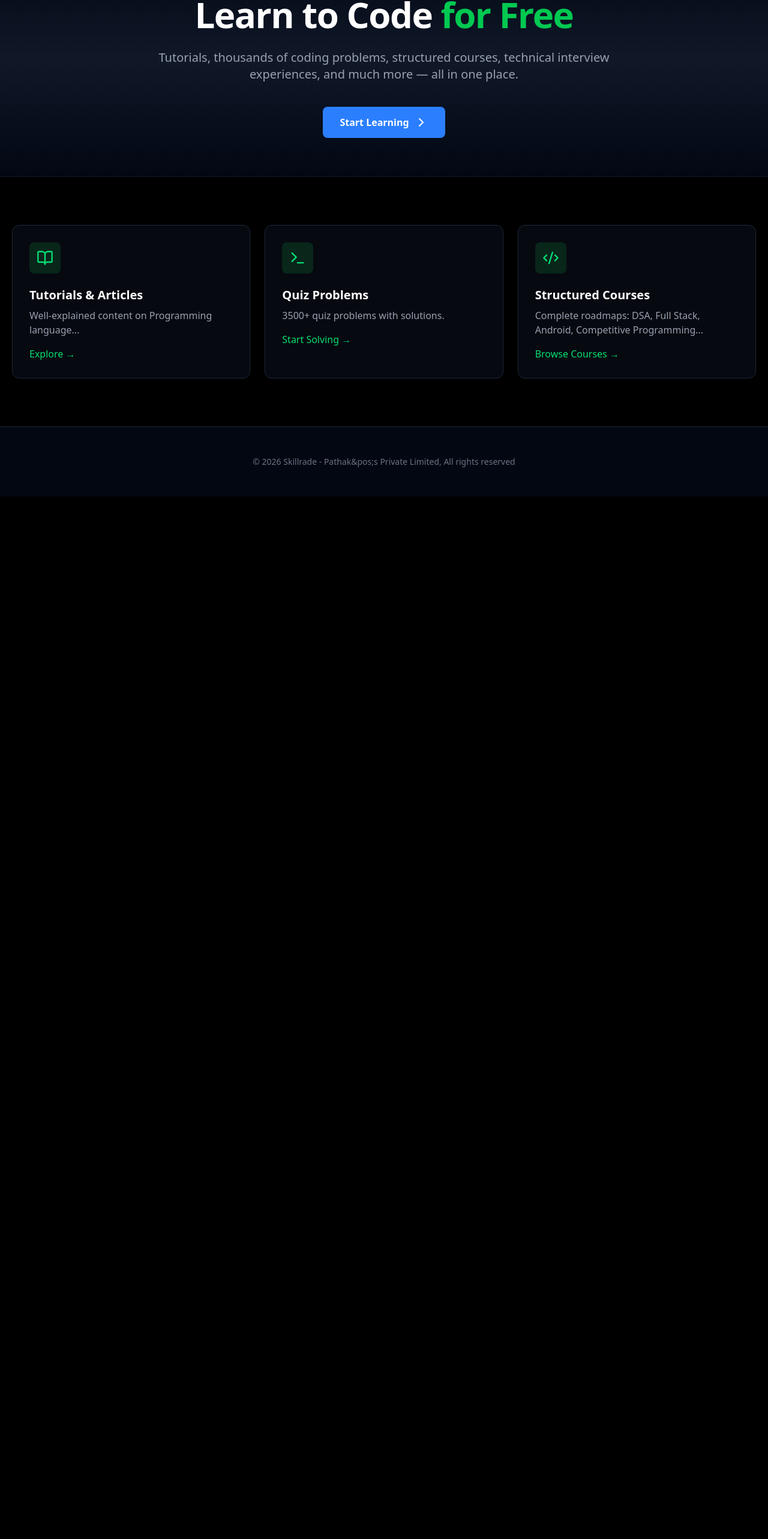
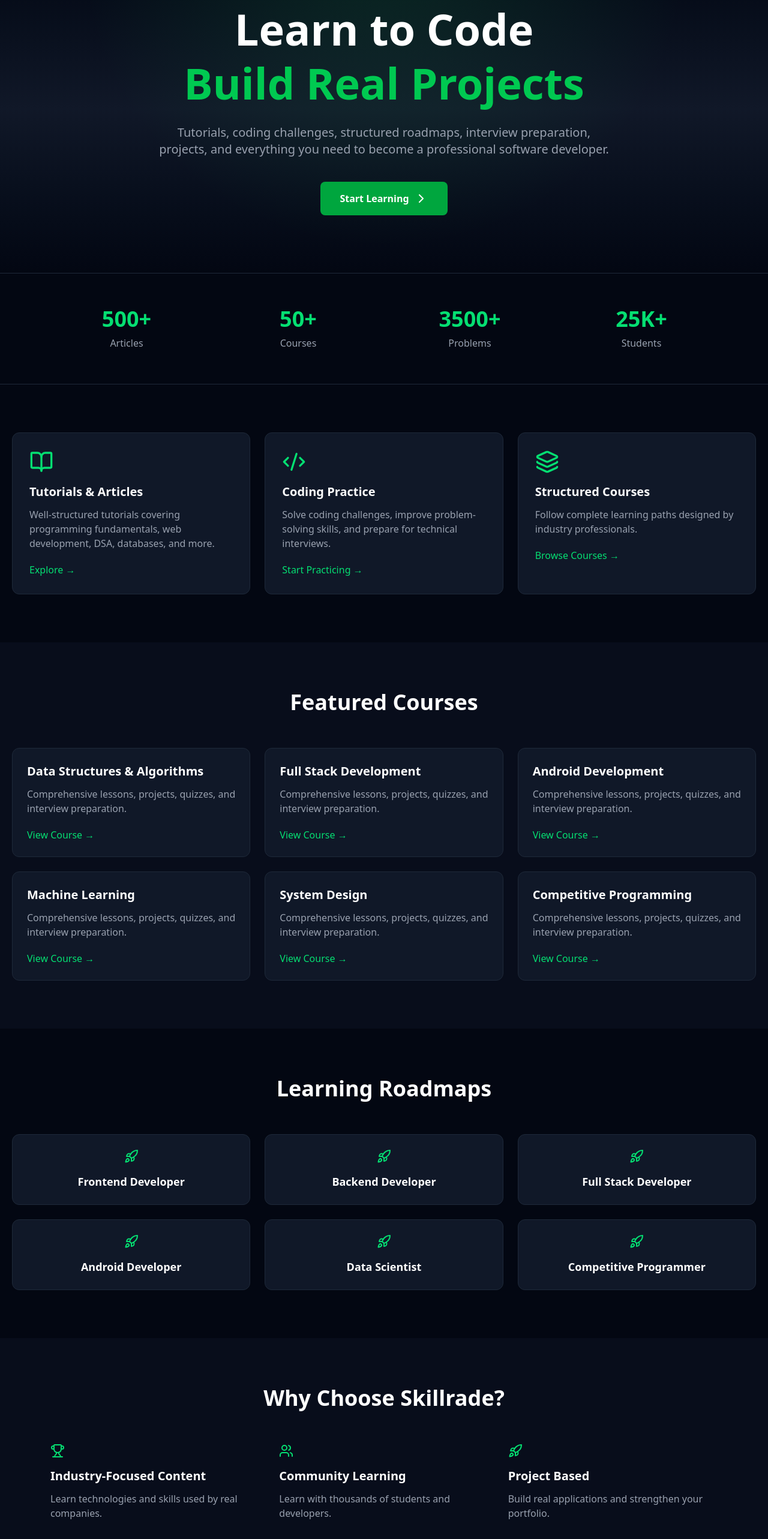
Before and after one commit to madhav0027/skillrade, a React (Vite) app in the folder frontend/skillrade-frontend/: page / in a window 1280 px wide. Shown: the part 175-2741 px from the top of the page at 60% size. Before the commit the page ends 1003 px from the top, so only its background shows below. Built offline with nearby package versions, Linux system fonts and the light colour scheme; no server answers.

Commit message:
Update Homepage:

```diff
--- a/frontend/skillrade-frontend/src/HomePage/Homepage.jsx
+++ b/frontend/skillrade-frontend/src/HomePage/Homepage.jsx
@@ -1,28 +1,75 @@
-// src/App.jsx
-
 import React from "react";
-import { Code2, BookOpen, Terminal, ChevronRight } from "lucide-react";
+import {
+  Code2,
+  BookOpen,
+  ChevronRight,
+  Rocket,
+  Users,
+  Trophy,
+  Layers,
+} from "lucide-react";
 import { useNavigate } from "react-router-dom";
 
 function HomePage() {
   const navigate = useNavigate();
+
+  const courses = [
+    "Data Structures & Algorithms",
+    "Full Stack Development",
+    "Android Development",
+    "Machine Learning",
+    "System Design",
+    "Competitive Programming",
+  ];
+
+  const roadmaps = [
+    "Frontend Developer",
+    "Backend Developer",
+    "Full Stack Developer",
+    "Android Developer",
+    "Data Scientist",
+    "Competitive Programmer",
+  ];
+
+  const technologies = [
+    "React",
+    "Node.js",
+    "JavaScript",
+    "Java",
+    "Python",
+    "MongoDB",
+    "Express",
+    "MySQL",
+    "Tailwind CSS",
+    "Firebase",
+    "Git",
+    "Docker",
+  ];
+
   return (
-    <div>
-      {/* ─── HERO SECTION ─────────────────────────────────────────────── */}
-      <section className="relative border-b border-gray-800/50 bg-gradient-to-b from-gray-950 via-gray-900 to-gray-950 pb-16 pt-12 md:pt-20">
-        <div className="mx-auto max-w-6xl px-5 text-center">
-          <h1 className="text-4xl md:text-6xl font-extrabold tracking-tight leading-tight text-white">
-            Learn to Code <span className="text-green-500">for Free</span>
+    <div className="bg-gray-950 text-white min-h-screen">
+      {/* HERO SECTION */}
+      <section className="relative overflow-hidden border-b border-gray-800 bg-gradient-to-b from-gray-950 via-gray-900 to-gray-950">
+        <div className="absolute inset-0 bg-[radial-gradient(circle_at_top,rgba(34,197,94,0.15),transparent_60%)]"></div>
+
+        <div className="relative max-w-7xl mx-auto px-5 py-24 text-center">
+          <h1 className="text-5xl md:text-7xl font-extrabold leading-tight">
+            Learn to Code
+            <span className="block text-green-500">
+              Build Real Projects
+            </span>
           </h1>
-          <p className="mt-5 text-lg md:text-xl text-gray-400 max-w-3xl mx-auto">
-            Tutorials, thousands of coding problems, structured courses,
-            technical interview experiences, and much more — all in one place.
+
+          <p className="mt-6 max-w-3xl mx-auto text-lg md:text-xl text-gray-400">
+            Tutorials, coding challenges, structured roadmaps, interview
+            preparation, projects, and everything you need to become a
+            professional software developer.
           </p>
 
-          <div className="mt-10 flex flex-wrap justify-center gap-4">
+          <div className="mt-10 flex justify-center">
             <button
               onClick={() => navigate("/Dashboard")}
-              className="group flex items-center gap-2 rounded-lg bg-blue-500 px-7 py-3.5 font-semibold text-white hover:bg-green-700 transition-all"
+              className="group flex items-center gap-2 rounded-lg bg-green-600 px-8 py-4 font-semibold hover:bg-green-700 transition"
             >
               Start Learning
               <ChevronRight className="group-hover:translate-x-1 transition-transform" />
@@ -31,55 +78,89 @@
         </div>
       </section>
 
-      {/* ─── QUICK ACCESS CARDS ──────────────────────────────────────── */}
-      <section className="py-16 md:py-20">
-        <div className="mx-auto max-w-7xl px-5 grid gap-6 md:grid-cols-3">
-          <div className="group rounded-xl border border-gray-800 bg-gray-900/40 p-7 hover:border-green-700/60 transition-all hover:shadow-xl hover:shadow-green-950/20">
-            <div className="mb-4 inline-block rounded-lg bg-green-900/40 p-3">
-              <BookOpen className="h-7 w-7 text-green-400" />
-            </div>
-            <h3 className="text-xl text-white font-bold mb-2">
+      {/* STATS */}
+      <section className="py-14 border-b border-gray-800">
+        <div className="max-w-6xl mx-auto px-5 grid grid-cols-2 md:grid-cols-4 gap-8 text-center">
+          <div>
+            <h2 className="text-4xl font-bold text-green-400">500+</h2>
+            <p className="text-gray-400 mt-2">Articles</p>
+          </div>
+
+          <div>
+            <h2 className="text-4xl font-bold text-green-400">50+</h2>
+            <p className="text-gray-400 mt-2">Courses</p>
+          </div>
+
+          <div>
+            <h2 className="text-4xl font-bold text-green-400">3500+</h2>
+            <p className="text-gray-400 mt-2">Problems</p>
+          </div>
+
+          <div>
+            <h2 className="text-4xl font-bold text-green-400">25K+</h2>
+            <p className="text-gray-400 mt-2">Students</p>
+          </div>
+        </div>
+      </section>
+
+      {/* QUICK ACCESS */}
+      <section className="py-20">
+        <div className="max-w-7xl mx-auto px-5 grid md:grid-cols-3 gap-6">
+          <div className="rounded-xl border border-gray-800 bg-gray-900 p-7 hover:border-green-600 transition">
+            <BookOpen className="h-10 w-10 text-green-400 mb-4" />
+
+            <h3 className="text-xl font-bold mb-3">
               Tutorials & Articles
             </h3>
+
             <p className="text-gray-400">
-              Well-explained content on Programming language...
+              Well-structured tutorials covering programming fundamentals,
+              web development, DSA, databases, and more.
             </p>
+
             <a
               href="/articles"
-              className="mt-4 inline-flex items-center text-green-400 hover:text-green-300"
+              className="inline-block mt-5 text-green-400"
             >
               Explore →
             </a>
           </div>
 
-          <div className="group rounded-xl border border-gray-800 bg-gray-900/40 p-7 hover:border-green-700/60 transition-all hover:shadow-xl hover:shadow-green-950/20">
-            <div className="mb-4 inline-block rounded-lg bg-green-900/40 p-3">
-              <Terminal className="h-7 w-7 text-green-400" />
-            </div>
-            <h3 className="text-xl text-white font-bold mb-2">Quiz Problems</h3>
-            <p className="text-gray-400">3500+ quiz problems with solutions.</p>
+          <div className="rounded-xl border border-gray-800 bg-gray-900 p-7 hover:border-green-600 transition">
+            <Code2 className="h-10 w-10 text-green-400 mb-4" />
+
+            <h3 className="text-xl font-bold mb-3">
+              Coding Practice
+            </h3>
+
+            <p className="text-gray-400">
+              Solve coding challenges, improve problem-solving skills,
+              and prepare for technical interviews.
+            </p>
+
             <a
-              href="/quizlist"
-              className="mt-4 inline-flex items-center text-green-400 hover:text-green-300"
+              href="/practice"
+              className="inline-block mt-5 text-green-400"
             >
-              Start Solving →
+              Start Practicing →
             </a>
           </div>
 
-          <div className="group rounded-xl border border-gray-800 bg-gray-900/40 p-7 hover:border-green-700/60 transition-all hover:shadow-xl hover:shadow-green-950/20">
-            <div className="mb-4 inline-block rounded-lg bg-green-900/40 p-3">
-              <Code2 className="h-7 w-7 text-green-400" />
-            </div>
-            <h3 className="text-xl text-white font-bold mb-2">
+          <div className="rounded-xl border border-gray-800 bg-gray-900 p-7 hover:border-green-600 transition">
+            <Layers className="h-10 w-10 text-green-400 mb-4" />
+
+            <h3 className="text-xl font-bold mb-3">
               Structured Courses
             </h3>
+
             <p className="text-gray-400">
-              Complete roadmaps: DSA, Full Stack, Android, Competitive
-              Programming...
+              Follow complete learning paths designed by industry
+              professionals.
             </p>
+
             <a
               href="/course"
-              className="mt-4 inline-flex items-center text-green-400 hover:text-green-300"
+              className="inline-block mt-5 text-green-400"
             >
               Browse Courses →
             </a>
@@ -87,12 +168,185 @@
         </div>
       </section>
 
-      {/* You can continue adding more sections: Popular Topics, Top Articles, Recommended Courses, Footer etc. */}
+      {/* FEATURED COURSES */}
+      <section className="py-20 bg-gray-900/40">
+        <div className="max-w-7xl mx-auto px-5">
+          <h2 className="text-4xl font-bold text-center mb-14">
+            Featured Courses
+          </h2>
 
-      {/* Footer placeholder */}
-      <footer className="border-t border-gray-800 bg-gray-950 py-12 text-center text-gray-500 text-sm">
+          <div className="grid md:grid-cols-3 gap-6">
+            {courses.map((course) => (
+              <div
+                key={course}
+                className="bg-gray-900 border border-gray-800 rounded-xl p-6 hover:border-green-600 transition"
+              >
+                <h3 className="text-xl font-bold mb-3">
+                  {course}
+                </h3>
+
+                <p className="text-gray-400">
+                  Comprehensive lessons, projects, quizzes, and
+                  interview preparation.
+                </p>
+
+                <button className="mt-5 text-green-400">
+                  View Course →
+                </button>
+              </div>
+            ))}
+          </div>
+        </div>
+      </section>
+
+      {/* ROADMAPS */}
+      <section className="py-20">
+        <div className="max-w-7xl mx-auto px-5">
+          <h2 className="text-4xl font-bold text-center mb-14">
+            Learning Roadmaps
+          </h2>
+
+          <div className="grid md:grid-cols-3 gap-6">
+            {roadmaps.map((item) => (
+              <div
+                key={item}
+                className="rounded-xl border border-gray-800 bg-gray-900 p-6 text-center hover:border-green-600 transition"
+              >
+                <Rocket className="mx-auto mb-4 text-green-400" />
+
+                <h3 className="font-semibold text-lg">
+                  {item}
+                </h3>
+              </div>
+            ))}
+          </div>
+        </div>
+      </section>
+
+      {/* WHY SKILLRADE */}
+      <section className="py-20 bg-gray-900/40">
+        <div className="max-w-6xl mx-auto px-5">
+          <h2 className="text-4xl font-bold text-center mb-14">
+            Why Choose Skillrade?
+          </h2>
+
+          <div className="grid md:grid-cols-3 gap-8">
+            <div>
+              <Trophy className="text-green-400 mb-4" />
+              <h3 className="text-xl font-bold mb-3">
+                Industry-Focused Content
+              </h3>
+              <p className="text-gray-400">
+                Learn technologies and skills used by real companies.
+              </p>
+            </div>
+
+            <div>
+              <Users className="text-green-400 mb-4" />
+              <h3 className="text-xl font-bold mb-3">
+                Community Learning
+              </h3>
+              <p className="text-gray-400">
+                Learn with thousands of students and developers.
+              </p>
+            </div>
+
+            <div>
+              <Rocket className="text-green-400 mb-4" />
+              <h3 className="text-xl font-bold mb-3">
+                Project Based
+              </h3>
+              <p className="text-gray-400">
+                Build real applications and strengthen your portfolio.
+              </p>
+            </div>
+          </div>
+        </div>
+      </section>
+
+      {/* TECHNOLOGIES */}
+      <section className="py-20">
+        <div className="max-w-6xl mx-auto px-5">
+          <h2 className="text-4xl font-bold text-center mb-12">
+            Popular Technologies
+          </h2>
+
+          <div className="flex flex-wrap justify-center gap-4">
+            {technologies.map((tech) => (
+              <div
+                key={tech}
+                className="px-5 py-3 rounded-full border border-gray-700 text-gray-300 hover:border-green-500 hover:text-green-400 transition"
+              >
+                {tech}
+              </div>
+            ))}
+          </div>
+        </div>
+      </section>
+
+      {/* TESTIMONIALS */}
+      <section className="py-20 bg-gray-900/40">
+        <div className="max-w-7xl mx-auto px-5">
+          <h2 className="text-4xl font-bold text-center mb-12">
+            Student Success Stories
+          </h2>
+
+          <div className="grid md:grid-cols-3 gap-6">
+            <div className="bg-gray-900 border border-gray-800 p-6 rounded-xl">
+              <p className="text-gray-400">
+                “The DSA roadmap helped me crack coding interviews.”
+              </p>
+              <h4 className="mt-4 font-semibold">
+                Aman Sharma
+              </h4>
+            </div>
+
+            <div className="bg-gray-900 border border-gray-800 p-6 rounded-xl">
+              <p className="text-gray-400">
+                “The best platform for learning web development.”
+              </p>
+              <h4 className="mt-4 font-semibold">
+                Priya Verma
+              </h4>
+            </div>
+
+            <div className="bg-gray-900 border border-gray-800 p-6 rounded-xl">
+              <p className="text-gray-400">
+                “Roadmaps made learning much easier and structured.”
+              </p>
+              <h4 className="mt-4 font-semibold">
+                Rohit Singh
+              </h4>
+            </div>
+          </div>
+        </div>
+      </section>
+
+      {/* CTA */}
+      <section className="py-24 bg-gradient-to-r from-green-600 to-blue-600">
+        <div className="max-w-4xl mx-auto text-center px-5">
+          <h2 className="text-5xl font-bold">
+            Start Your Coding Journey Today
+          </h2>
+
+          <p className="mt-5 text-lg text-gray-100">
+            Learn programming, build projects, and prepare for interviews —
+            completely free.
+          </p>
+
+          <button
+            onClick={() => navigate("/Dashboard")}
+            className="mt-8 bg-white text-black px-8 py-4 rounded-lg font-bold hover:scale-105 transition"
+          >
+            Get Started
+          </button>
+        </div>
+      </section>
+
+      {/* FOOTER */}
+      <footer className="border-t border-gray-800 bg-gray-950 py-10 text-center text-gray-500 text-sm">
         <p>
-          © 2026 Skillrade - Pathak&pos;s Private Limited, All rights reserved
+          © 2026 Skillrade - Pathak's Private Limited. All rights reserved.
         </p>
       </footer>
     </div>
```
